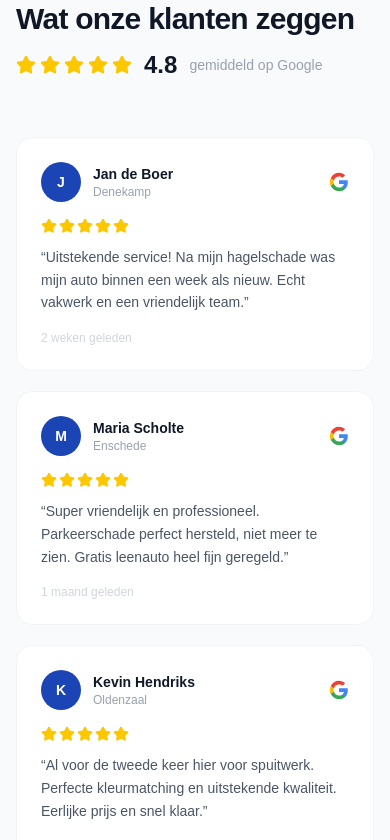
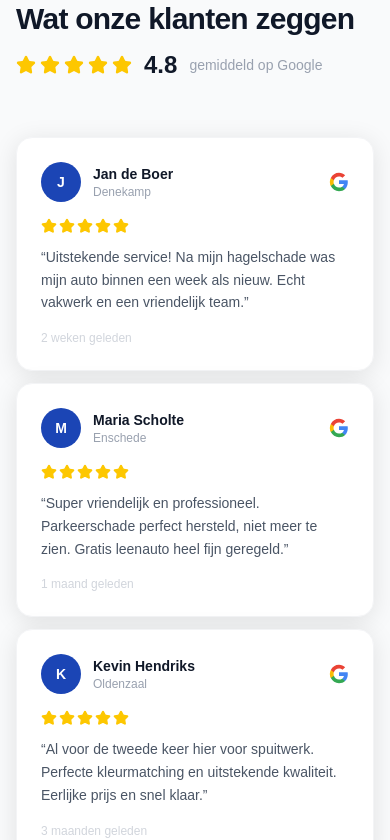
Before and after one commit to wesroord/autoschade-nijhuis, a Next.js app: page / in a window 390 px wide. Shown: the part 6020-6860 px from the top of the page. Built offline with nearby package versions, Linux system fonts and the light colour scheme.

Commit message:
Reviews mobile: CSS sticky stack — same pattern as stappen section

```diff
--- a/src/app/page.tsx
+++ b/src/app/page.tsx
@@ -426,10 +426,15 @@ export default function Home() {
               <span className="text-gray-400 text-sm">gemiddeld op Google</span>
             </div>
           </Animate>
-          <div className="grid md:grid-cols-2 lg:grid-cols-4 gap-5">
+          <div className="md:grid md:grid-cols-2 lg:grid-cols-4 md:gap-5">
             {reviews.map((review, i) => (
-              <Animate key={review.name} delay={i * 70} animation="reveal-scale">
-                <div className="review-card bg-white rounded-2xl p-6 border border-gray-100 h-full flex flex-col">
+              <div
+                key={review.name}
+                className="sticky md:static"
+                style={{ top: `${72 + i * 52}px`, zIndex: 10 + i, marginBottom: i < reviews.length - 1 ? "12px" : "0" }}
+              >
+              <Animate delay={i * 70} animation="reveal-scale">
+                <div className="review-card bg-white rounded-2xl p-6 border border-gray-100 h-full flex flex-col" style={{ boxShadow: "0 4px 24px rgba(0,0,0,0.10)" }}>
                   <div className="flex items-center gap-3 mb-4">
                     <div className="w-10 h-10 rounded-full bg-brand-700 flex items-center justify-center text-white font-black text-sm flex-shrink-0">
                       {review.avatar}
@@ -450,6 +455,7 @@ export default function Home() {
                   <div className="text-gray-300 text-xs mt-4">{review.date}</div>
                 </div>
               </Animate>
+              </div>
             ))}
           </div>
           <Animate animation="reveal" className="mt-8">
```
